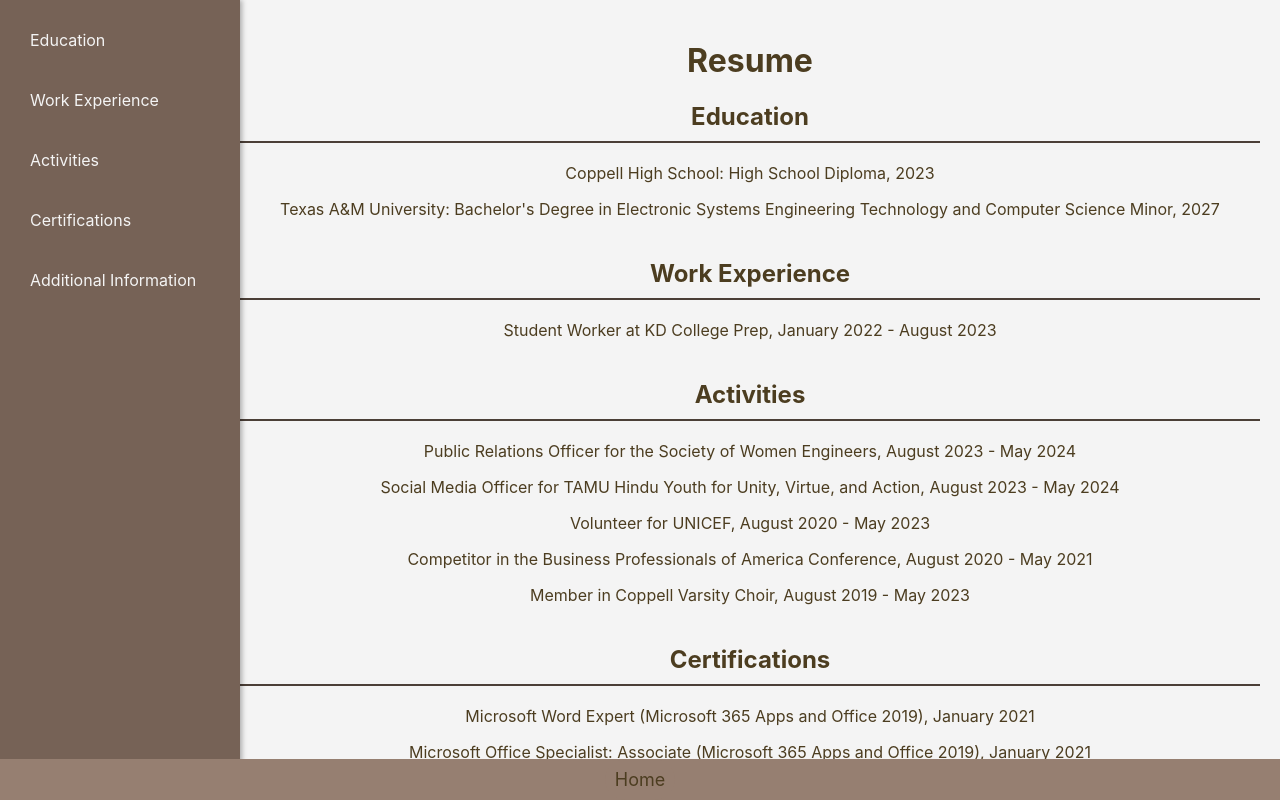
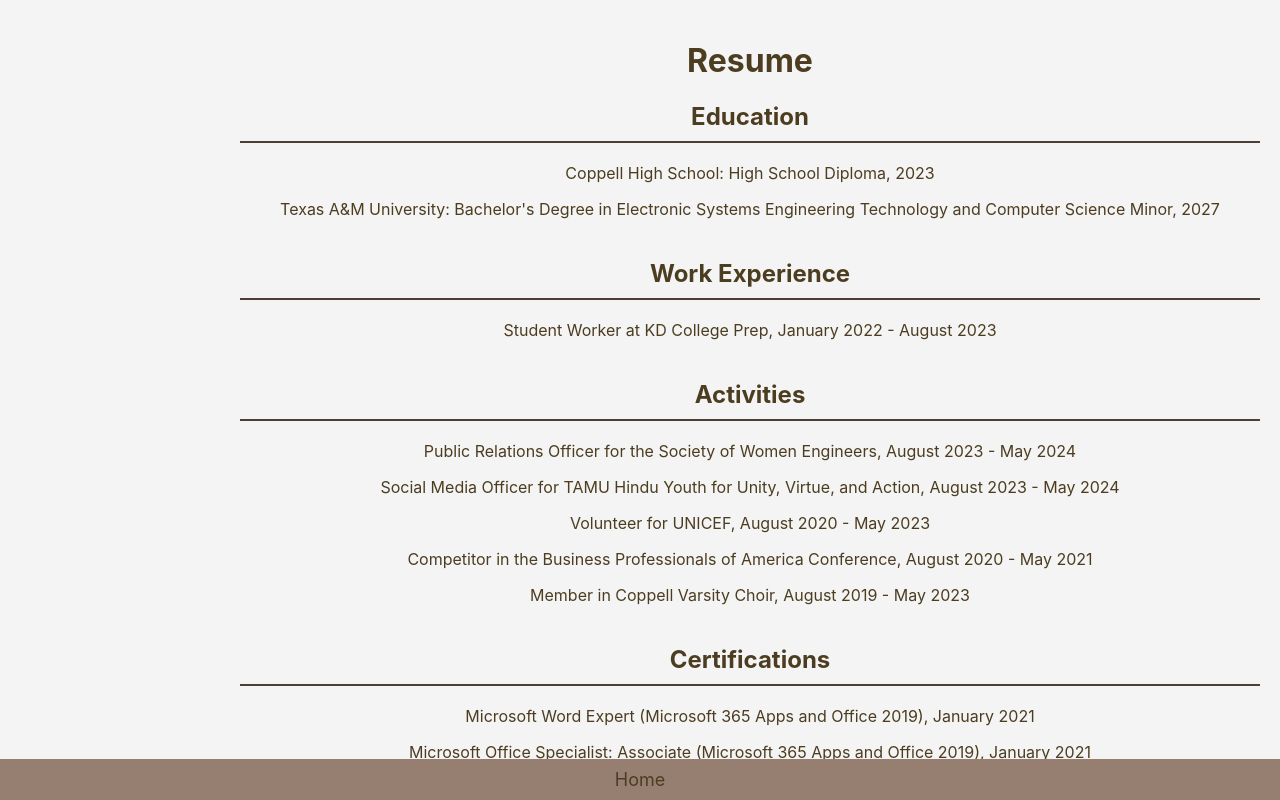
Before and after one commit to tejomaib/portfolio, a React (Create React App) app: page /#/resume in a window 1280 px wide. Shown: the top 800 px of the page. Built offline with nearby package versions, Linux system fonts and the light colour scheme.

Commit message:
link resume work

```diff
--- a/src/components/Resume.js
+++ b/src/components/Resume.js
@@ -6,7 +6,7 @@
   return (
     <div className="resume-page">
       <BackButton /> {/* Include BackButton */}
-      <div className="sidebar">
+      {/* <div className="sidebar">
        <ul>
        <li><a href="#education">Education</a></li>
         <li><a href="#work-experience">Work Experience</a></li>
@@ -14,7 +14,7 @@
          <li><a href="#certifications">Certifications</a></li>
          <li><a href="#additional-info">Additional Information</a></li>
        </ul>
-     </div>
+     </div> */}
       <div className="resume-content">
         <h1>Resume</h1>
         <section id="education" className="resume-section">
```
